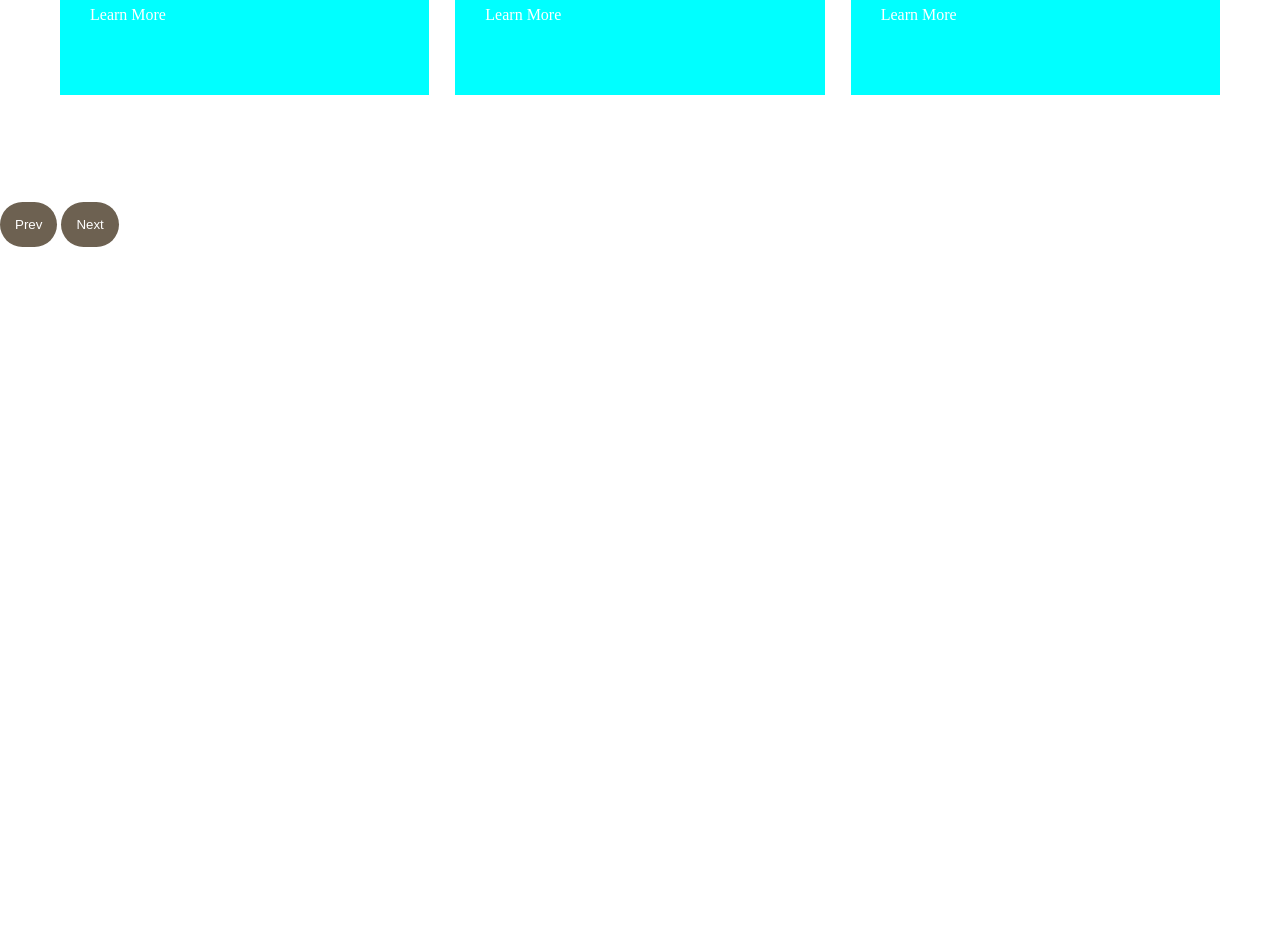
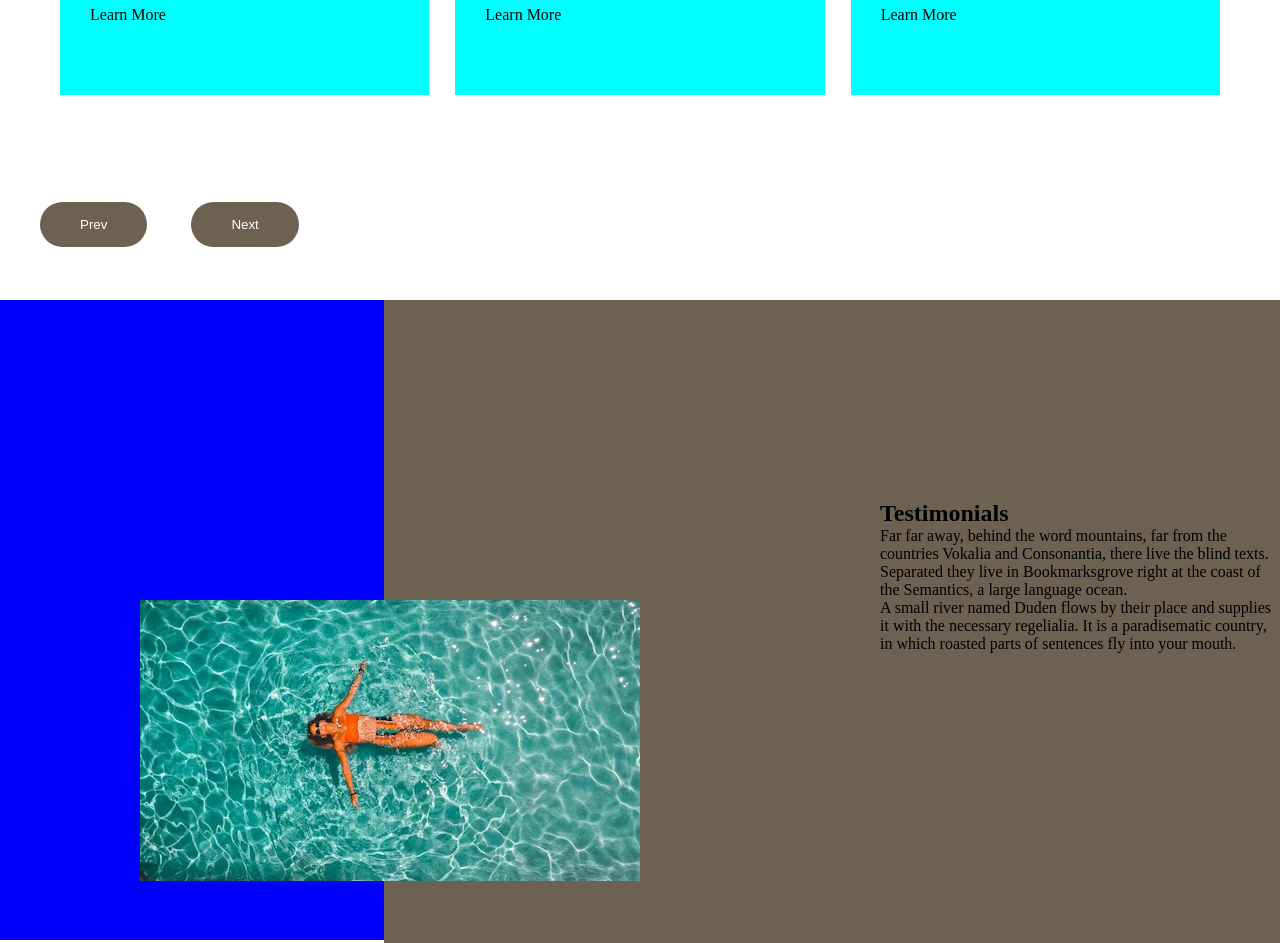
Before and after one commit to loisansaa/hotel, a plain HTML site: page index.html in a window 1280 px wide. Shown: the part 1420-2363 px from the top of the page. Before the commit the page ends 1720 px from the top, so only its background shows below. Drawn offline with Linux system fonts and the light colour scheme.

Commit message:
worked on the 4th sec

```diff
--- a/css/style.css
+++ b/css/style.css
@@ -13,18 +13,20 @@
 }
 a {
   text-decoration: none;
-  color: white;
+  color: black;
 }
 .nav-items li {
   list-style: none;
 }
 .nav-bar {
-  height: 100px;
+  height: 50px;
   display: flex;
   flex-direction: row;
   justify-content: center;
   justify-content: space-around;
   padding-top: 30px;
+  font-size: 18px;
+  background-color: rgb(250, 235, 215, 0.5);
 }
 .nav-items {
   display: flex;
@@ -121,3 +123,39 @@ button {
   justify-content: space-around;
 
 }
+.sec3 button {
+  margin-left: 40px;
+  padding-left: 40px;
+  padding-right: 40px;
+}
+.sec4{
+  height: 100vh;
+  display: flex;
+}
+.bg-color {
+  background-color: blue;
+  height: 80vh;
+  width: 30%;
+
+
+}
+.image4 {
+  width: auto;
+  height: 200px;
+  position: absolute;
+  right: 50vw;
+
+}
+
+.sec4-con {
+  width: 70%;
+  height: 100vh;
+  background-color: #6D6151;
+  display: flex;
+  justify-content: right;
+  align-items: center;
+}
+.text-con {
+width: 400px;
+height: 400px;
+}
--- a/index.html
+++ b/index.html
@@ -26,7 +26,7 @@
     </div>
   </header>
 
-  <section >
+  <section class="sec1">
     <div class="inputs">
       <div>
       <input type="date" name="Date Arrival" placeholder="Date Arrival">
@@ -88,6 +88,21 @@
       <button>Next</button>
     </div>
   </section>
+  <section class="sec4">
+    <div class="bg-color">
+      <!-- background colour goes here -->
+    </div>
+    <div class="sec4-con" >
+      <div class="image4">
+        <img src="/assets/woman-swim.png" alt="">
+      </div>
+      <div class="text-con">
+        <h1>Testimonials</h1>
+        <p>Far far away, behind the word mountains, far from the countries Vokalia and Consonantia, there live the blind texts. Separated they live in Bookmarksgrove right at the coast of the Semantics, a large language ocean.<br> A small river named Duden flows by their place and supplies it with the necessary regelialia. It is a paradisematic country, in which roasted parts of sentences fly into your mouth.</p>
+      </div>
+    </div>
+
+  </section>
 
 
 </body>
```
